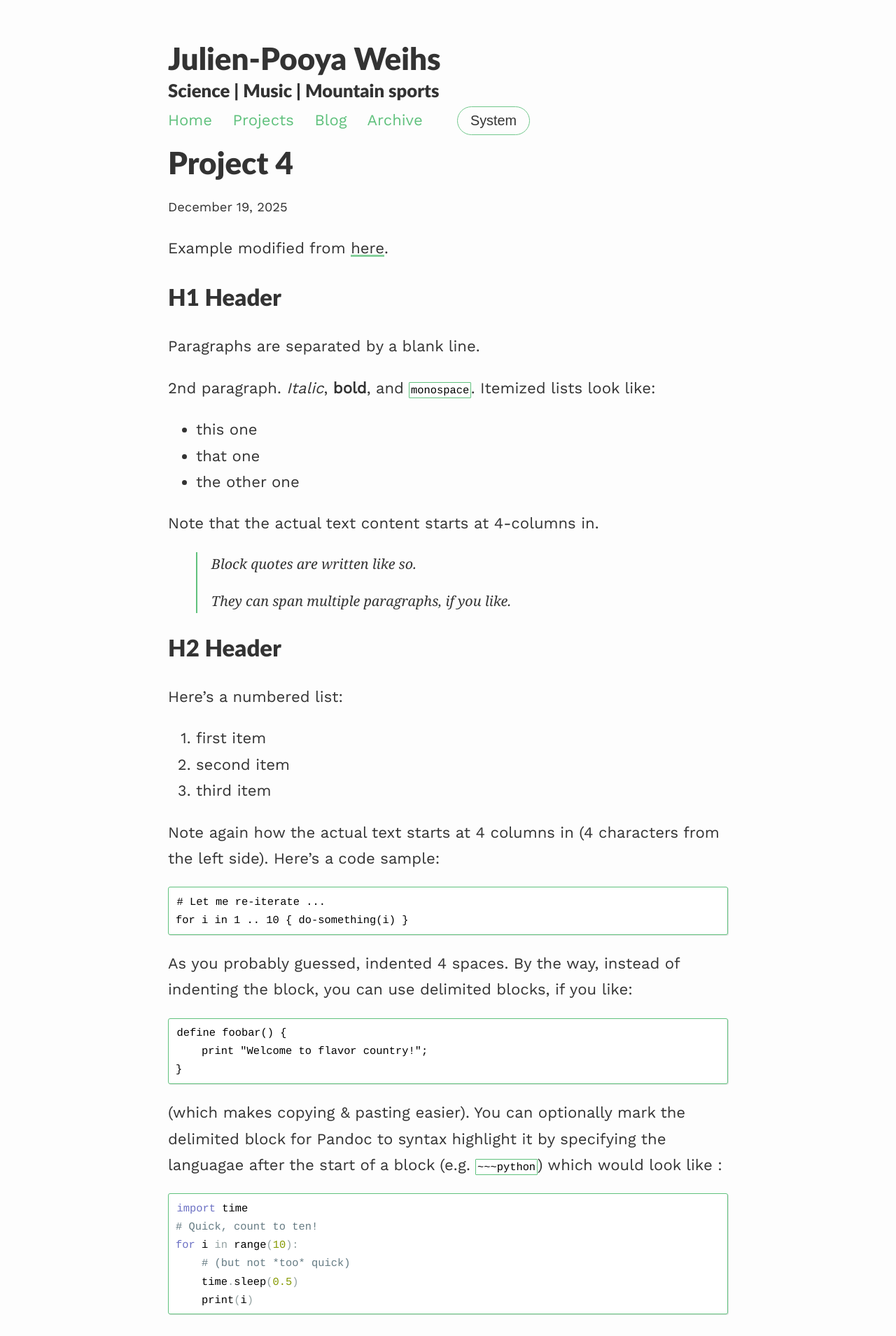
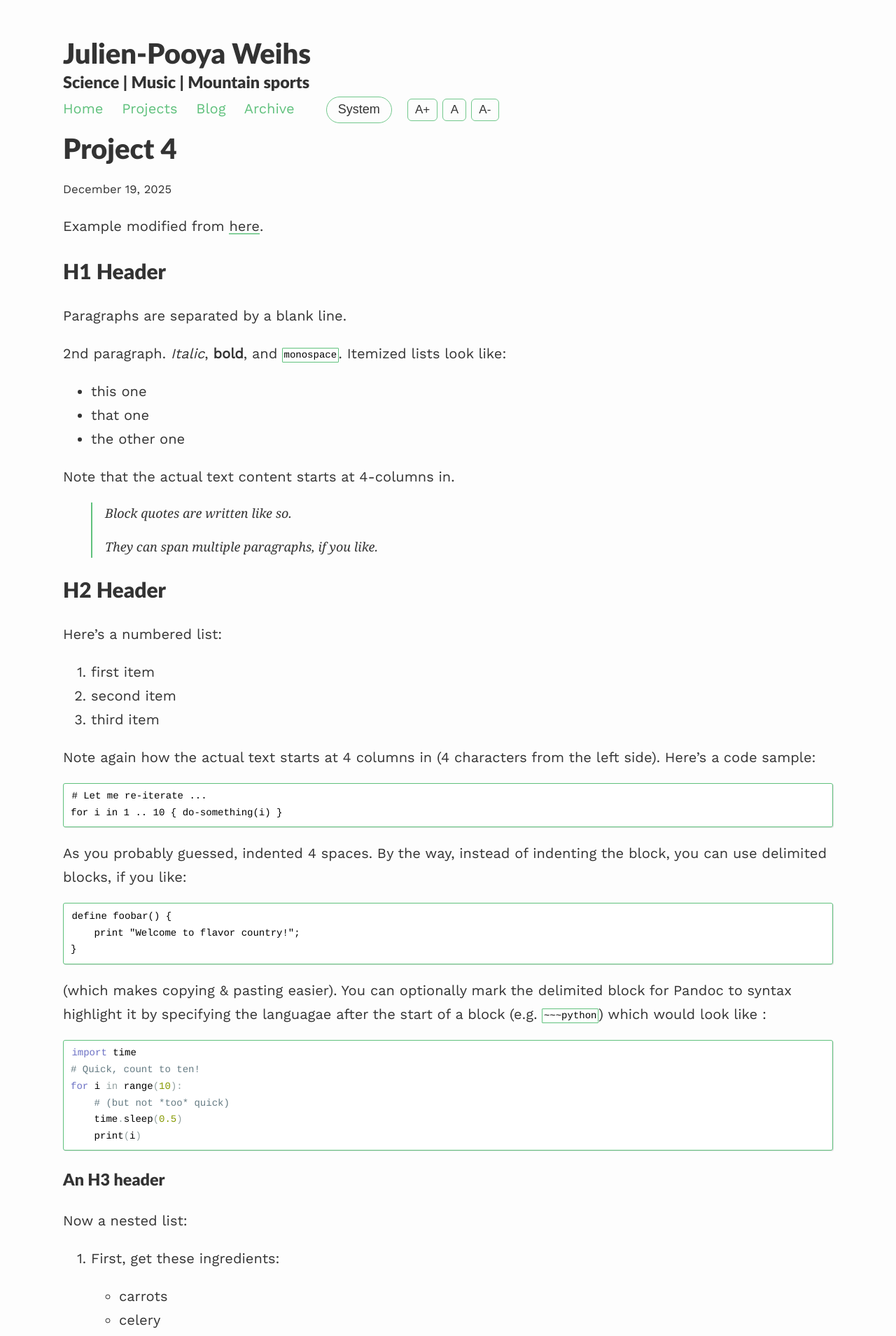
Before and after one commit to julienweihs/julienweihs.github.io, a Jekyll site: the page built from _projects/project4.md, in a window 1280 px wide. Shown: the top 1909 px of the page at 70% size. Built offline with Jekyll 4.4.1, drawn with Linux system fonts in a browser that asks for light colours; formulas are drawn with MathJax 3.

Commit message:
Add font size zoom controls to navigation
Introduces font size zoom controls (A+, A, A-) in the navigation bar, allowing users to adjust base font size with persistence via localStorage. Updates CSS to use a CSS variable for font size, styles zoom controls, and sets default font size to 20px. Also increases content width to 1100px for improved layout.

```diff
--- a/_includes/navigation.html
+++ b/_includes/navigation.html
@@ -4,4 +4,9 @@
         <a href="{{site.baseurl}}/blog/">Blog</a>
         <a href="{{site.baseurl}}/archive/">Archive</a>
         <button id="theme-toggle" class="theme-toggle" type="button" aria-label="Toggle theme">System</button>
+        <span class="zoom-controls">
+          <button id="zoom-in" class="zoom-btn" type="button" aria-label="Increase font size">A+</button>
+          <button id="zoom-reset" class="zoom-btn" type="button" aria-label="Reset font size">A</button>
+          <button id="zoom-out" class="zoom-btn" type="button" aria-label="Decrease font size">A-</button>
+        </span>
 </div>
--- a/_layouts/default.html
+++ b/_layouts/default.html
@@ -85,6 +85,38 @@
                 applyTheme(next);
               });
             }
+
+            // Font zoom controls
+            const fontKey = 'gradfolio-font-size';
+            const defaultSize = parseInt(getComputedStyle(document.documentElement).getPropertyValue('--base-font-size')) || 20;
+            const zoomIn = document.getElementById('zoom-in');
+            const zoomOut = document.getElementById('zoom-out');
+            const zoomReset = document.getElementById('zoom-reset');
+
+            function setFontSize(sizePx) {
+              const clamped = Math.max(14, Math.min(26, sizePx));
+              document.documentElement.style.setProperty('--base-font-size', clamped + 'px');
+              localStorage.setItem(fontKey, clamped);
+            }
+
+            (function initFont() {
+              const saved = parseInt(localStorage.getItem(fontKey), 10);
+              if (saved) {
+                setFontSize(saved);
+              }
+            })();
+
+            if (zoomIn) zoomIn.addEventListener('click', () => {
+              const current = parseInt(getComputedStyle(document.documentElement).getPropertyValue('--base-font-size'), 10) || defaultSize;
+              setFontSize(current + 1);
+            });
+
+            if (zoomOut) zoomOut.addEventListener('click', () => {
+              const current = parseInt(getComputedStyle(document.documentElement).getPropertyValue('--base-font-size'), 10) || defaultSize;
+              setFontSize(current - 1);
+            });
+
+            if (zoomReset) zoomReset.addEventListener('click', () => setFontSize(defaultSize));
           })();
         </script>
 
--- a/assets/css/_sass/style.scss
+++ b/assets/css/_sass/style.scss
@@ -1,5 +1,9 @@
 html, body {
   height: 100%;
+}
+
+:root {
+  --base-font-size: #{$base-font-size};
 }
 
 body {
@@ -7,7 +11,7 @@ body {
   font-family: $base-font-family;
   margin: 0 auto;
   line-height: $base-line-height;
-  font-size: $base-font-size;
+  font-size: var(--base-font-size, #{$base-font-size});
   color: $text-color;
   background-color: $body-bg;
   padding: 2em 1em;
@@ -78,6 +82,34 @@ body[data-theme="dark"] a {
 
   &:hover {
     background: lighten($brand-color, 40%);
+    border-color: $brand-color;
+  }
+
+  &:focus-visible {
+    outline: 2px solid $brand-color;
+    outline-offset: 2px;
+  }
+}
+
+.zoom-controls {
+  display: inline-flex;
+  align-items: center;
+  gap: 0.35em;
+  margin-left: 0.75em;
+}
+
+.zoom-btn {
+  border: 1px solid lighten($brand-color, 5%);
+  background: transparent;
+  color: inherit;
+  border-radius: 6px;
+  padding: 0.3em 0.6em;
+  cursor: pointer;
+  font-size: 0.85em;
+  transition: background 0.2s ease, border-color 0.2s ease;
+
+  &:hover {
+    background: lighten($brand-color, 42%);
     border-color: $brand-color;
   }
 
--- a/assets/css/_sass/variables.scss
+++ b/assets/css/_sass/variables.scss
@@ -1,5 +1,5 @@
 $base-font-family: 'Work Sans', sans-serif;
-$base-font-size:   22px;
+$base-font-size:   20px;
 $base-font-weight: 400;
 $small-font-size:  $base-font-size * 0.875;
 $base-line-height: 1.7;
--- a/assets/css/main.scss
+++ b/assets/css/main.scss
@@ -6,7 +6,7 @@
 @charset "utf-8";
 
 // Width of the content area
-$content-width:    800px;
+$content-width:    1100px;
 $on-phone:         450px;
 $on-palm:          660px;
 $on-laptop:        1000px;
```
